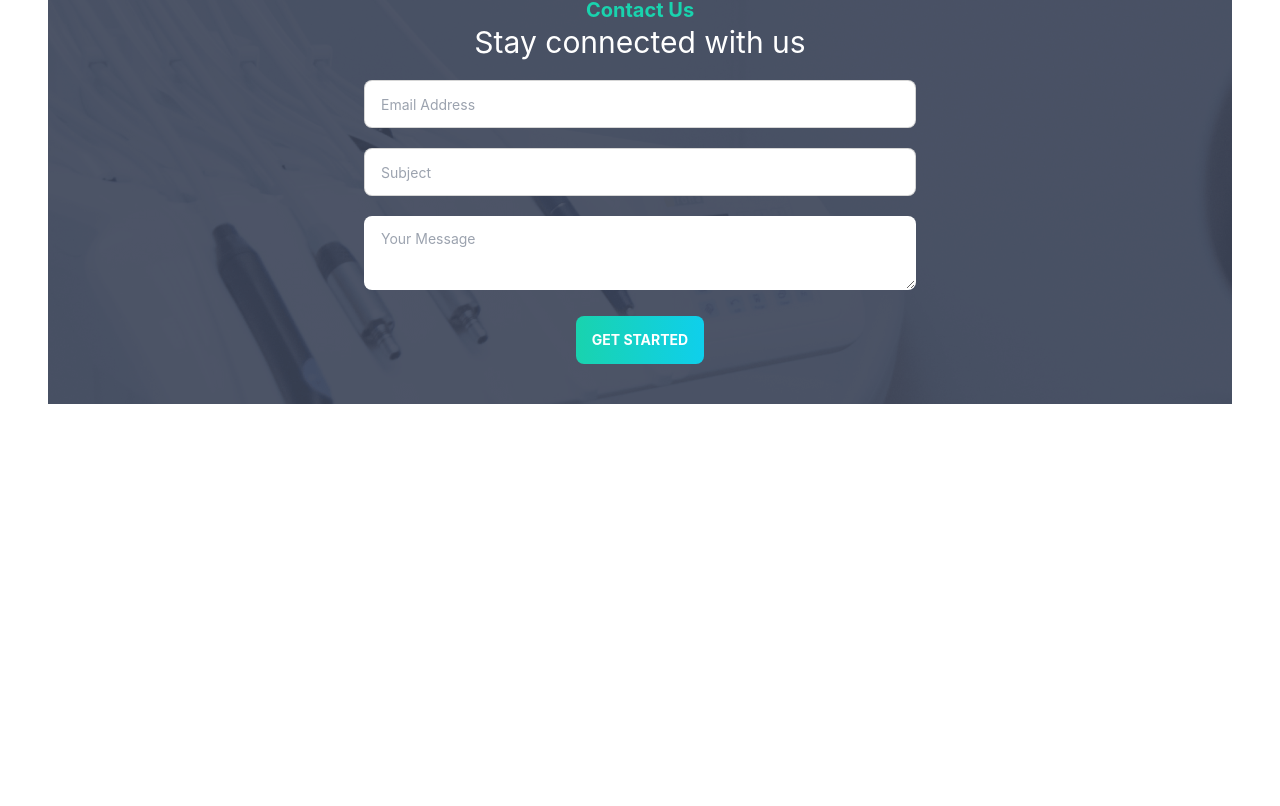
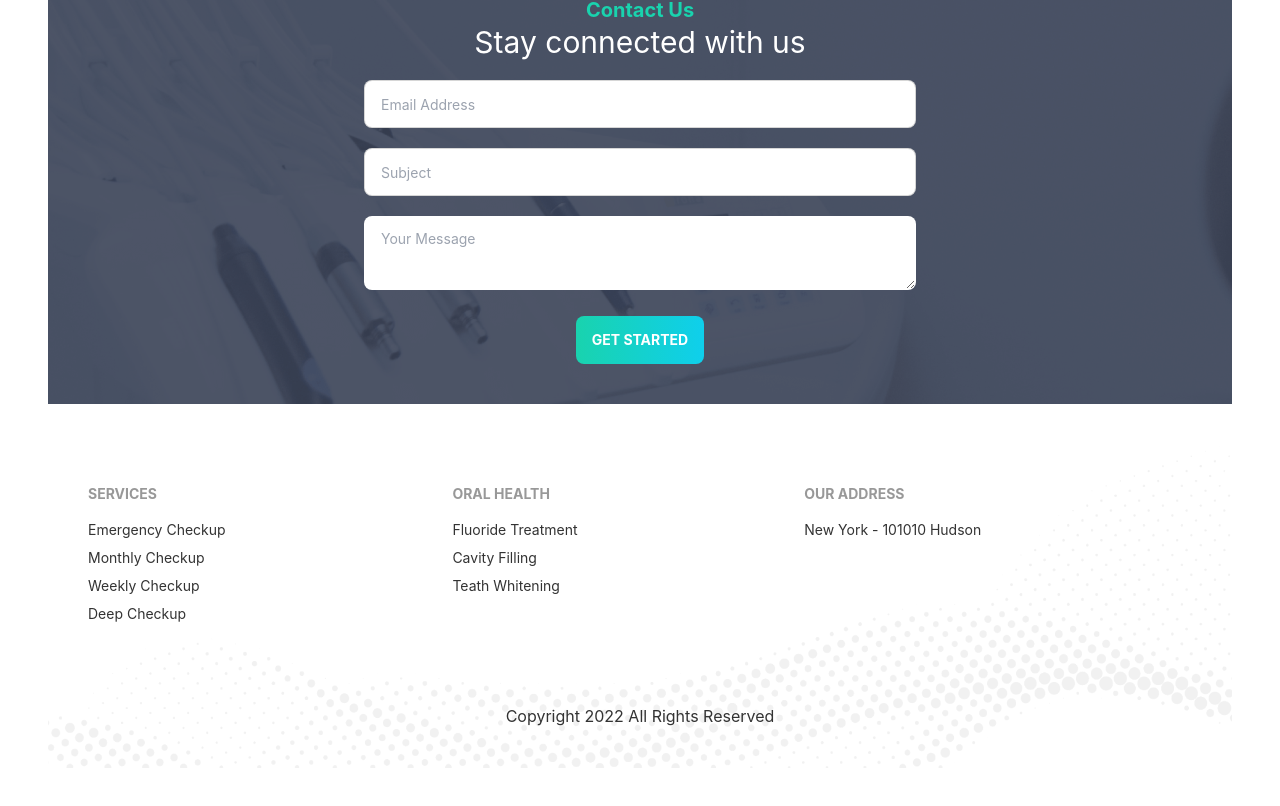
Before and after one commit to ParvesPR/Doctor-s-Portal, a React (Create React App) app: page / in a window 1280 px wide. Shown: the part 3735-4541 px from the top of the page. Before the commit the page ends 4139 px from the top, so only its background shows below. Built offline with nearby package versions, Linux system fonts and the light colour scheme.

Commit message:
footer added

```diff
--- a/src/page/Home/Home.js
+++ b/src/page/Home/Home.js
@@ -1,4 +1,5 @@
 import React from 'react';
+import Footer from '../Shared/Footer/Footer';
 import Banner from './Banner/Banner';
 import ContactUs from './ContactUs/ContactUs';
 import HomeAppointment from './HomeAppointment/HomeAppointment';
@@ -17,6 +18,7 @@ const Home = () => {
             <HomeAppointment></HomeAppointment>
             <Testimonial></Testimonial>
             <ContactUs></ContactUs>
+            <Footer></Footer>
         </div>
     );
 };
--- /dev/null
+++ b/src/page/Shared/Footer/Footer.js
@@ -0,0 +1,36 @@
+import React from 'react';
+import footer from '../../../assets/images/footer.png';
+
+const Footer = () => {
+    return (
+        <footer style={{ background: `url(${footer})`,
+    backgroundSize:'cover',
+backgroundRepeat:'no-repeat' }}
+            className="p-10 my-10">
+            <div className='footer'>
+                <div>
+                    <span className="footer-title">Services</span>
+                    <button className="link link-hover">Emergency Checkup</button>
+                    <button className="link link-hover">Monthly Checkup</button>
+                    <button className="link link-hover">Weekly Checkup</button>
+                    <button className="link link-hover">Deep Checkup</button>
+                </div>
+                <div>
+                    <span className="footer-title">ORAL HEALTH</span>
+                    <button className="link link-hover">Fluoride Treatment</button>
+                    <button className="link link-hover">Cavity Filling</button>
+                    <button className="link link-hover">Teath Whitening</button>
+                </div>
+                <div>
+                    <span className="footer-title">Our Address</span>
+                    <button className="link link-hover">New York - 101010 Hudson</button>
+                </div>
+            </div>
+            <div className='mt-20  '>
+                <p className='text-center'>Copyright 2022 All Rights Reserved</p>
+            </div>
+        </footer>
+    );
+};
+
+export default Footer;
```
